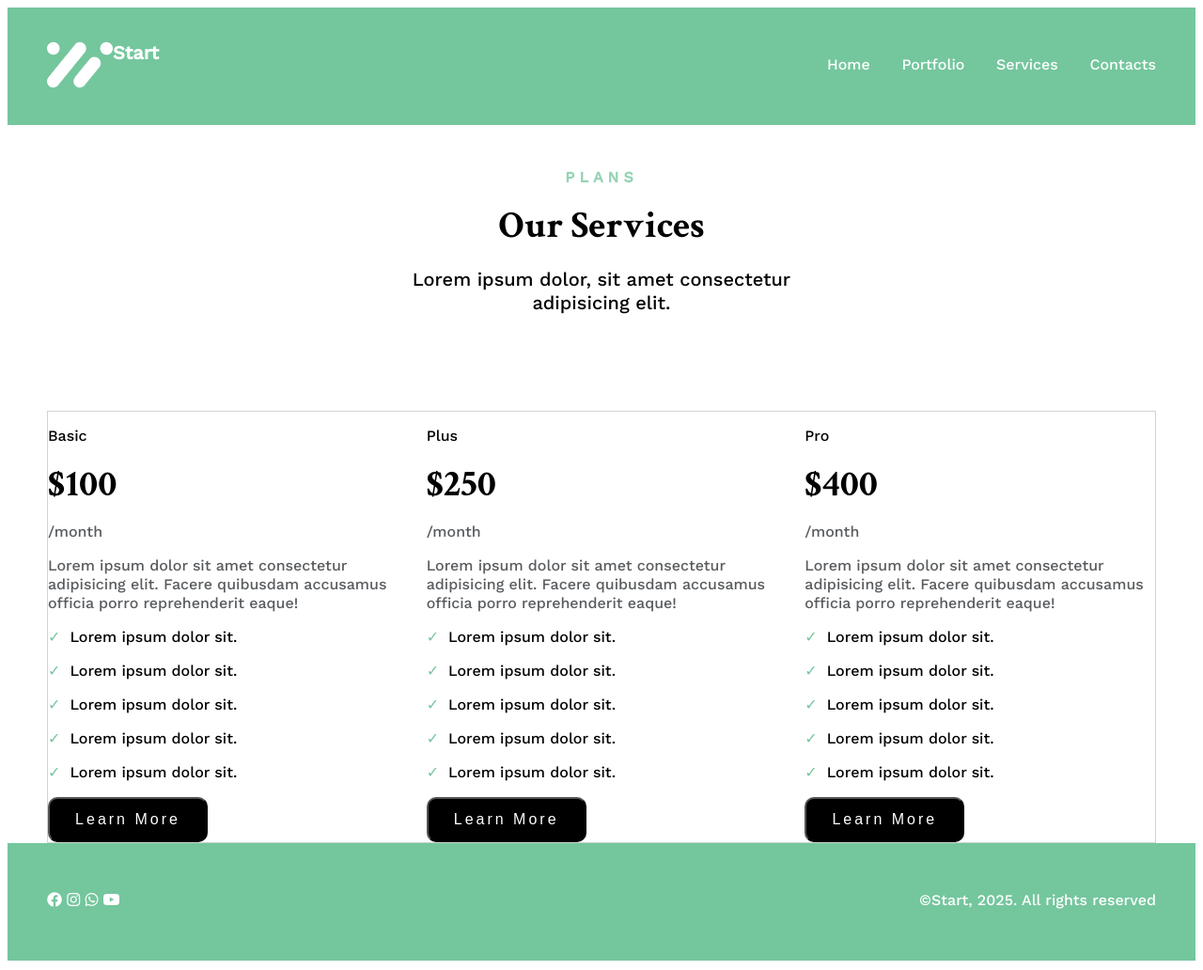
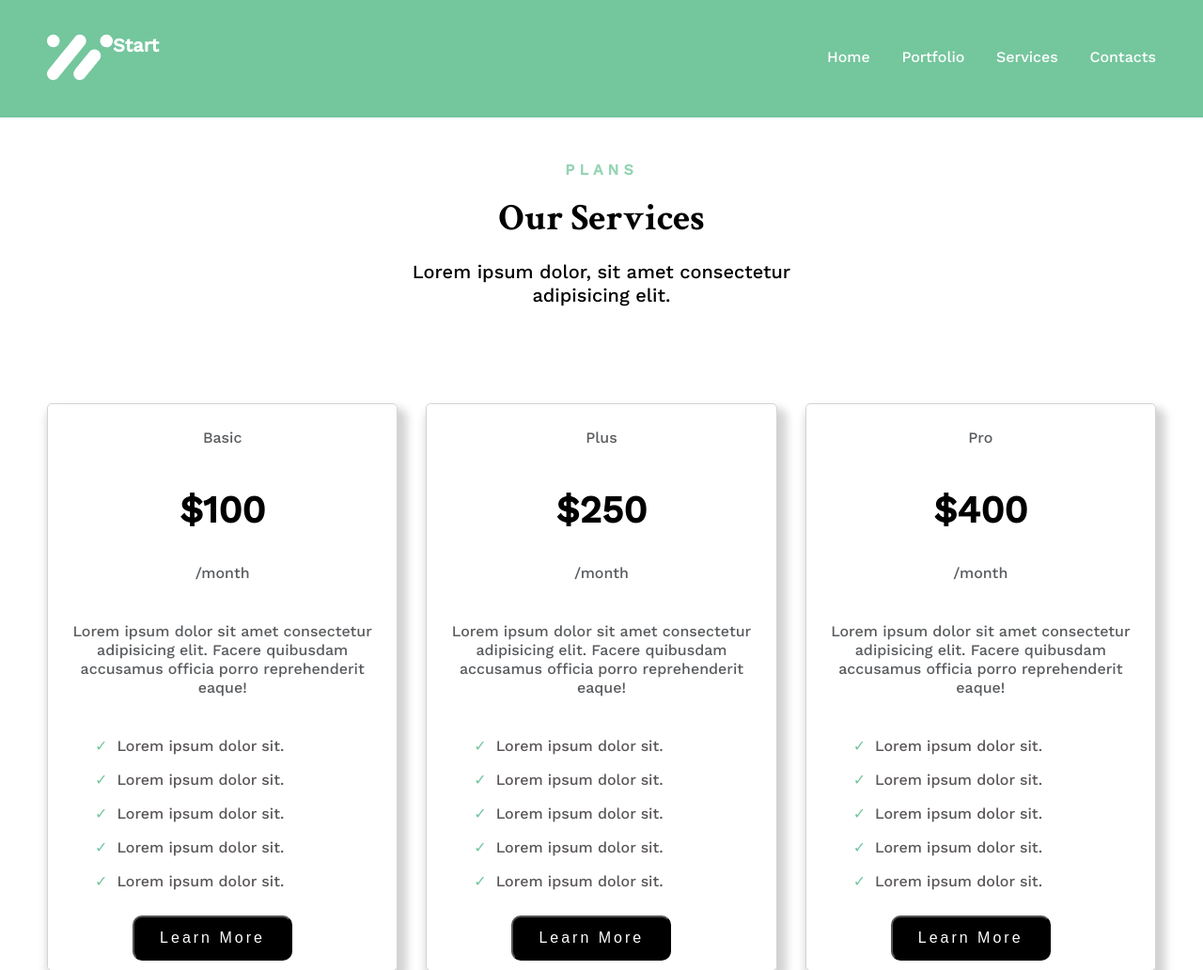
Before and after one commit to SvetlinGG/SIRMA-Academy, a plain HTML site: page Media-Queries-2/index.html in a window 1280 px wide. Shown: the top 1032 px of the page at 94% size. Drawn offline with nearby package versions, Linux system fonts and the light colour scheme.

Commit message:
section sizing

```diff
--- a/Media-Queries-2/index.html
+++ b/Media-Queries-2/index.html
@@ -45,39 +45,46 @@
         </section>
         <div class="offer-container">
             <div class="basic">
-                <p class="programm">Basic</p>
-                <h1>$100</h1>
+                <p class="program">Basic</p>
+                <h1 class="price">$100</h1>
                 <p class="month">/month</p>
                 <p class="text">Lorem ipsum dolor sit amet consectetur adipisicing elit. Facere quibusdam accusamus officia porro reprehenderit eaque!</p>
+                <div class="list">
                 <p><span>&#x2713</span>Lorem ipsum dolor sit.</p>
                 <p><span>&#x2713</span>Lorem ipsum dolor sit.</p>
                 <p><span>&#x2713</span>Lorem ipsum dolor sit.</p>
                 <p><span>&#x2713</span>Lorem ipsum dolor sit.</p>
                 <p><span>&#x2713</span>Lorem ipsum dolor sit.</p>
+                </div>
+
                 <button>Learn More</button>
             </div>
             <div class="plus">
-                <p class="programm">Plus</p>
-                <h1>$250</h1>
+                <p class="program">Plus</p>
+                <h1 class="price">$250</h1>
                 <p class="month">/month</p>
                 <p class="text">Lorem ipsum dolor sit amet consectetur adipisicing elit. Facere quibusdam accusamus officia porro reprehenderit eaque!</p>
+                <div class="list">
                     <p><span>&#x2713</span>Lorem ipsum dolor sit.</p>
                     <p><span>&#x2713</span>Lorem ipsum dolor sit.</p>
                     <p><span>&#x2713</span>Lorem ipsum dolor sit.</p>
                     <p><span>&#x2713</span>Lorem ipsum dolor sit.</p>
                     <p><span>&#x2713</span>Lorem ipsum dolor sit.</p>
+                    </div>
                 <button>Learn More</button>
             </div>
             <div class="pro">
-                <p class="programm">Pro</p>
-                <h1>$400</h1>
+                <p class="program">Pro</p>
+                <h1 class="price">$400</h1>
                 <p class="month">/month</p>
                 <p class="text">Lorem ipsum dolor sit amet consectetur adipisicing elit. Facere quibusdam accusamus officia porro reprehenderit eaque!</p>
+                <div class="list">
                     <p><span>&#x2713</span>Lorem ipsum dolor sit.</p>
                     <p><span>&#x2713</span>Lorem ipsum dolor sit.</p>
                     <p><span>&#x2713</span>Lorem ipsum dolor sit.</p>
                     <p><span>&#x2713</span>Lorem ipsum dolor sit.</p>
                     <p><span>&#x2713</span>Lorem ipsum dolor sit.</p>
+                    </div>
                 <button>Learn More</button>
             </div>
         </div>
--- a/Media-Queries-2/style.css
+++ b/Media-Queries-2/style.css
@@ -10,7 +10,7 @@
     line-height: 125%;
 }
 body {
-
+    margin: auto;
 }
 .logo {
     font-size: 40px;
@@ -81,17 +81,17 @@ h1 {
     margin: 16px 0;
 }
 .social-media {
-
-
+    font-size: 1.5rem;
+    letter-spacing: 10px;
 }
 
  .offer-container {
-    border: 1px solid lightgrey;
     display: grid;
     grid-template-columns: repeat(3, 1fr);
+    grid-template-rows: repeat(7, 1 fr);
     column-gap: 30px;
     font-family: 'Work Sans';
-
+    padding-bottom: 80px;
 
 
 
@@ -102,9 +102,12 @@ span {
 
 }
 .text,
-.month {
+.month,
+.program {
     color: #212529c0;
     font-size: 1rem;
+    text-align: center;
+    padding-bottom: 10px;
 }
 button {
     background-color: black;
@@ -114,4 +117,27 @@ button {
     border-radius: 10px;
     letter-spacing: 3px;
     font-size: 1rem;
+    margin-left: 5rem;
 }
+.price {
+    font-family: 'Work Sans';
+    text-align: center;
+    font-weight: bold;
+}
+.list {
+    margin-left: 40px;
+    padding-bottom: 20px;
+    color: rgb(90, 86, 86);
+    font-weight: 20;
+    padding-bottom: 10px;
+}
+.basic,
+.plus,
+.pro {
+    border: 1px solid lightgray;
+    border-radius: 5px;
+    box-shadow: 5px 10px 10px 5px lightgray;
+    display: grid;
+    padding: 10px;
+
+}
```
Lines whose indentation alone changed are shown as unchanged.
